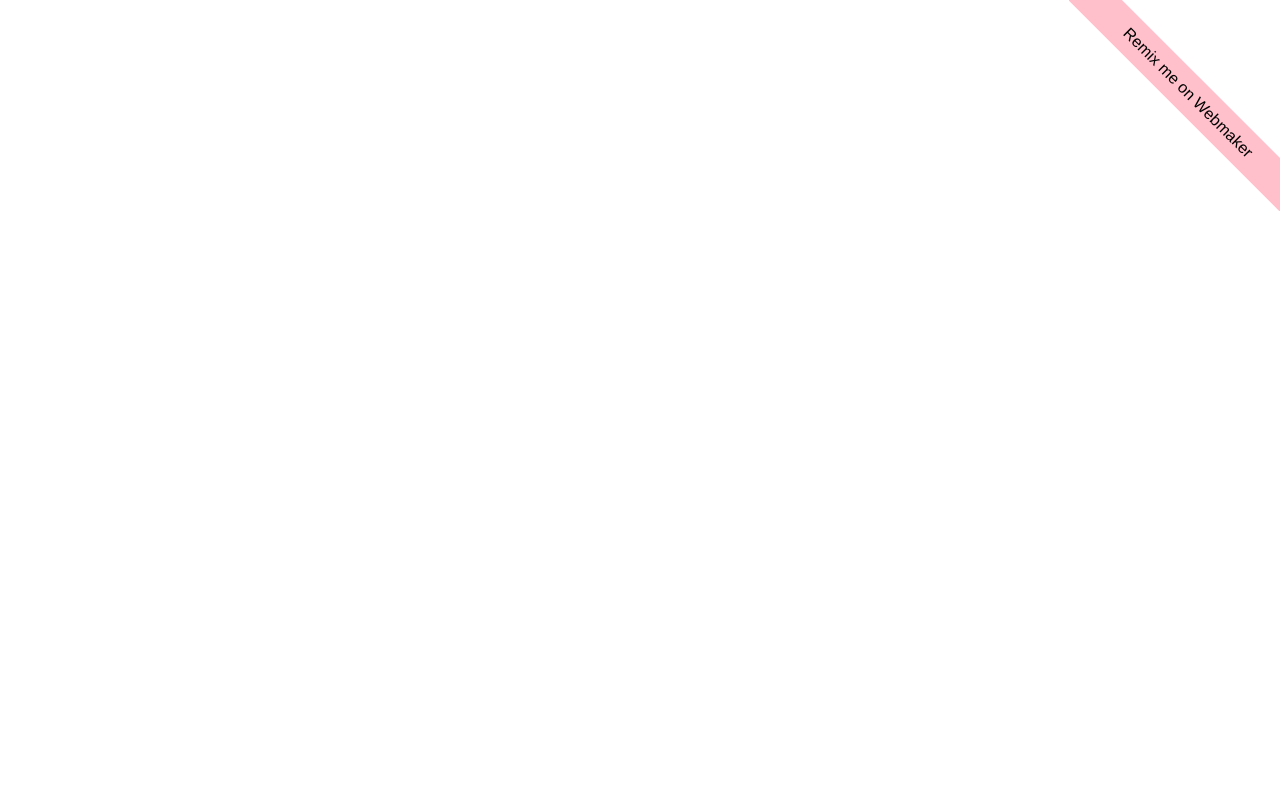
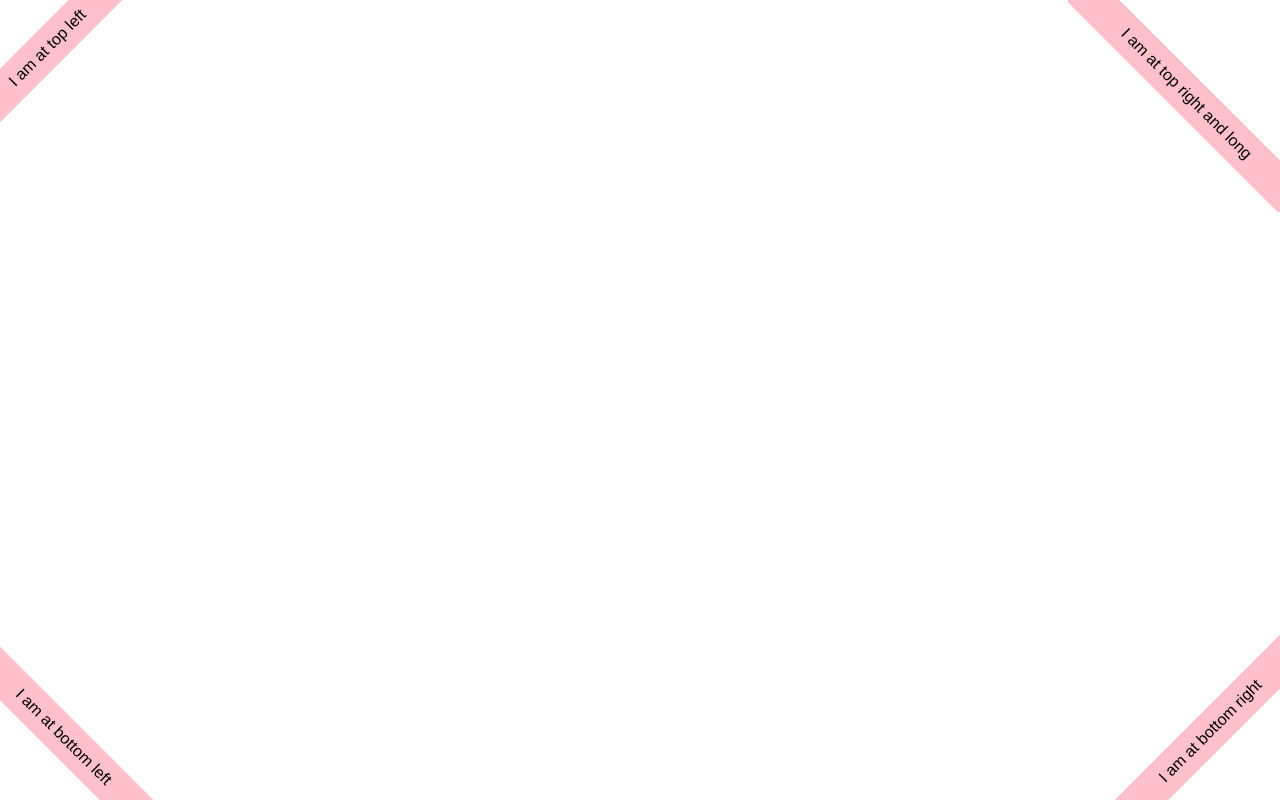
Before and after one commit to toolness/css-ribbonate, a plain HTML site: page index.html in a window 1280 px wide. Drawn offline with Linux system fonts and the light colour scheme.

Commit message:
support placement at all corners

```diff
--- a/index.html
+++ b/index.html
@@ -8,7 +8,11 @@
 }
 </style>
 <title>CSS Ribbonator</title>
-<span data-ribbonate="top right" class="myribbon">Remix me on Webmaker</span>
+<span data-ribbonate="top right" class="myribbon">I am at top right and long</span>
+<span data-ribbonate="top left" class="myribbon">I am at top left</span>
+<span data-ribbonate="bottom left" class="myribbon">I am at bottom left</span>
+<span data-ribbonate="bottom right" class="myribbon">I am at bottom right</span>
+
 <script>
 (function() {
   function $(sel) { return array(document.querySelectorAll(sel)); }
@@ -24,25 +28,32 @@
 
   window.addEventListener('load', function() {
     $('[data-ribbonate]').forEach(function(el) {
-      var position = el.getAttribute('data-ribbonate');
+      var position = el.getAttribute('data-ribbonate').split(' ');
       var elRect = el.getBoundingClientRect();
       var style = window.getComputedStyle(el);
       var square = document.createElement('div');
       var squareSide = elRect.width * 1.2;
       var ribbonWidth = 2 * squareSide;
-      var rotation;
-      var translation = -elRect.height/2;
+      var rotation = 45;
+      var translation = elRect.height/2;
 
       square.style.position = "absolute";
       square.style.overflow = "hidden";
-      if (position == "top left") {
+
+      if (position[0] == "top") {
         square.style.top = "0";
+        rotation *= position[1] == "left" ? -1 : 1;
+        translation *= -1;
+      } else {
+        square.style.bottom = "0";
+        rotation *= position[1] == "left" ? 1 : -1;
+        translation *= 1;
+      }
+
+      if (position[1] == "left") {
         square.style.left = "0";
-        rotation = -45;
-      } else if (position == "top right") {
-        square.style.top = "0";
+      } else {
         square.style.right = "0";
-        rotation = 45;
       }
 
       square.style.width = square.style.height = squareSide + "px";
```
